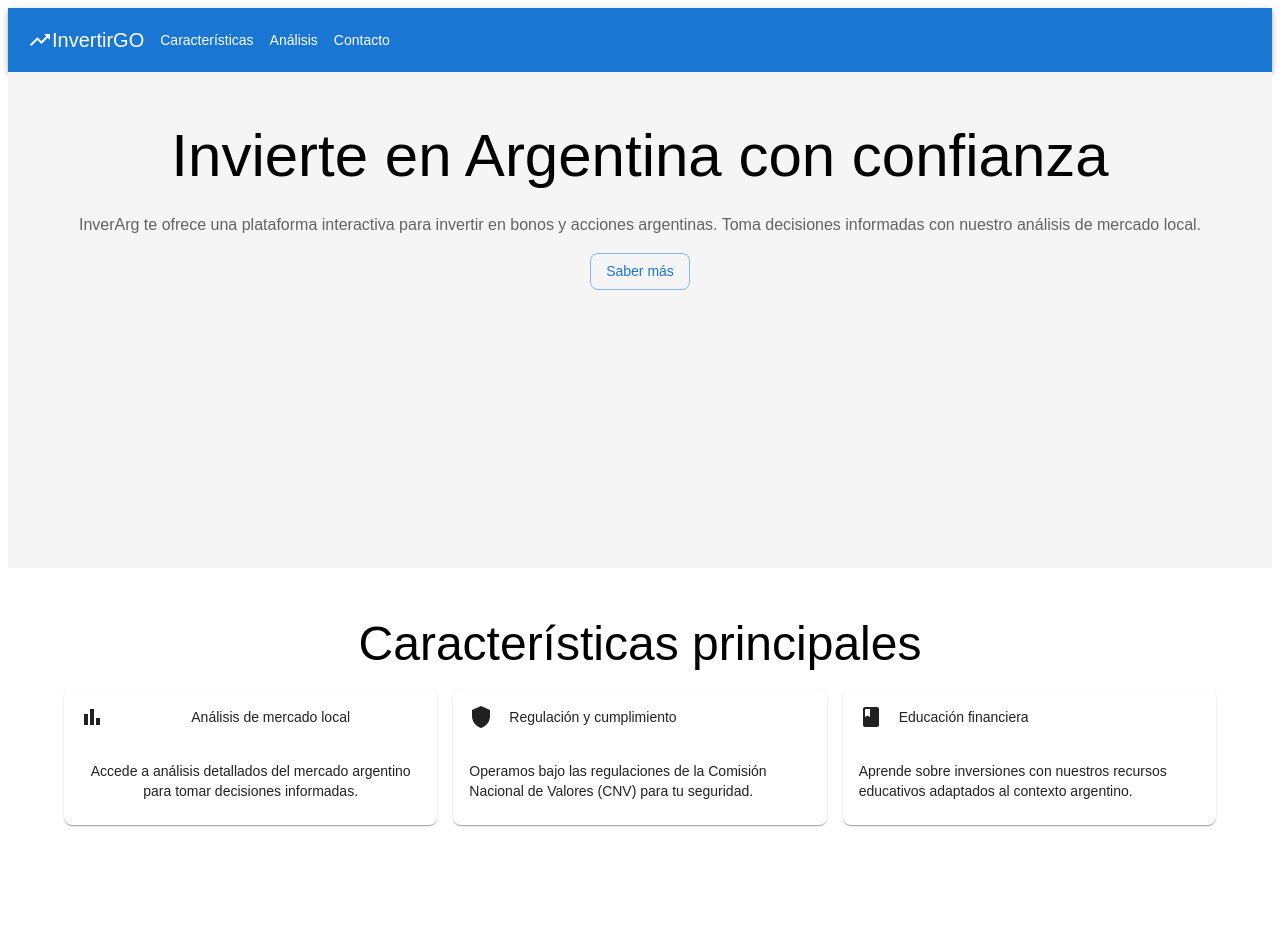
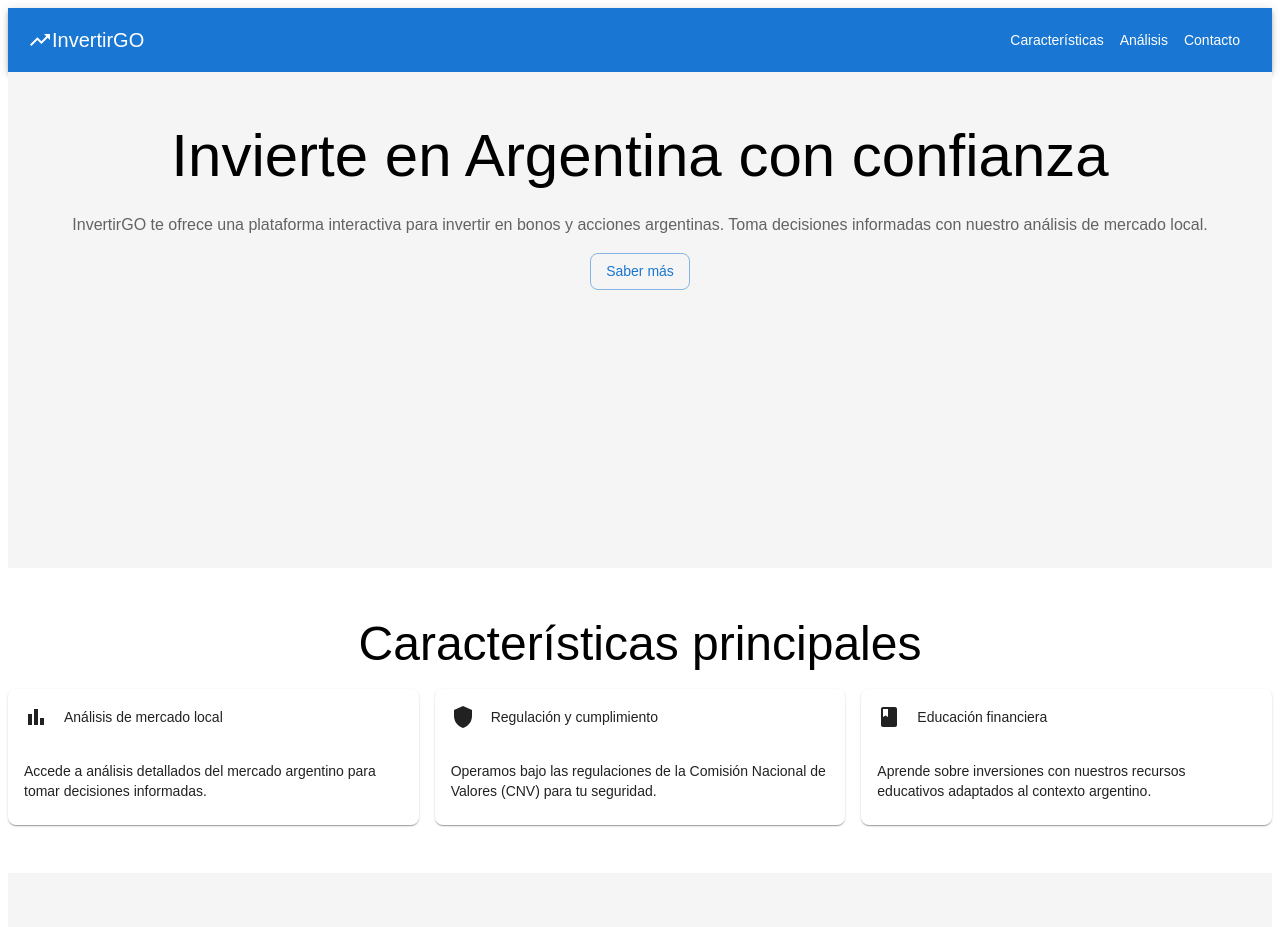
Before and after one commit to manuNamuncura/Inversion, a React (Vite) app: page / in a window 1280 px wide. Shown: the top 927 px of the page. Built offline with nearby package versions, Linux system fonts and the light colour scheme.

Commit message:
error de tipeo modificado

```diff
--- a/src/Components/Home.jsx
+++ b/src/Components/Home.jsx
@@ -27,12 +27,12 @@ function Home() {
     <Box sx={{ minHeight: "100vh", display: "flex", flexDirection: "column" }}>
       {/* Navbar */}
       <AppBar position="static">
-        <Toolbar>
+        <Toolbar sx={{ flexWrap: "wrap" }}>
           <IconButton
             edge="start"
             color="inherit"
             aria-label="logo"
-            sx={{ borderRadius: "0%" }}
+            sx={{ borderRadius: "0%", mr:2 }}
           >
             <TrendingUp />
             <Typography variant="h6" component="div">
@@ -40,9 +40,17 @@ function Home() {
             </Typography>
           </IconButton>
 
-          <Button color="inherit">Características</Button>
-          <Button color="inherit">Análisis</Button>
-          <Button color="inherit">Contacto</Button>
+          <Box
+            sx={{
+              display: {xs: "none", sm: "flex"},
+              flexGrow: 1,
+              justifyContent: "flex-end",
+            }}
+          >
+            <Button color="inherit">Características</Button>
+            <Button color="inherit">Análisis</Button>
+            <Button color="inherit">Contacto</Button>
+          </Box>
         </Toolbar>
       </AppBar>
 
@@ -60,7 +68,7 @@ function Home() {
               color="textSecondary"
               paragraph
             >
-              InverArg te ofrece una plataforma interactiva para invertir en
+              InvertirGO te ofrece una plataforma interactiva para invertir en
               bonos y acciones argentinas. Toma decisiones informadas con
               nuestro análisis de mercado local.
             </Typography>
@@ -73,21 +81,30 @@ function Home() {
         </Box>
 
         {/* Features Section */}
-        <Box sx={{ height: "50vh", py: 6 }}>
-          <Container>
+        <Box sx={{ py: { xs: 3, sm: 6 }, px: { xs: 2, sm: 0 } }}>
             <Typography variant="h3" align="center" gutterBottom>
               Características principales
             </Typography>
             <Box
               sx={{
                 display: "grid",
-                gridTemplateColumns: "repeat(auto-fit, minmax(280px, 1fr))",
+                gridTemplateColumns: {
+                  xs: "repeat(1, 1fr)", // Una sola columna en móviles
+                  sm: "repeat(auto-fit, minmax(280px, 1fr))",
+                },
                 gap: 2,
               }}
             >
               {/* Navegacion analisis-mercado*/}
-              <ButtonBase onClick={() => navigate("/analisis-mercado")}>
-                <Card>
+              <ButtonBase
+                onClick={() => navigate("/analisis-mercado")}
+                sx={{
+                  width: "100%", // Asegura que la tarjeta se adapte
+                  display: "block",
+                  textAlign: "left",
+                }}
+              >
+                <Card sx={{ height: "100%" }}>
                   <CardHeader
                     avatar={<BarChart />}
                     title="Análisis de mercado local"
@@ -123,7 +140,6 @@ function Home() {
                 </CardContent>
               </Card>
             </Box>
-          </Container>
         </Box>
 
         {/* Market Analysis Section */}
```
